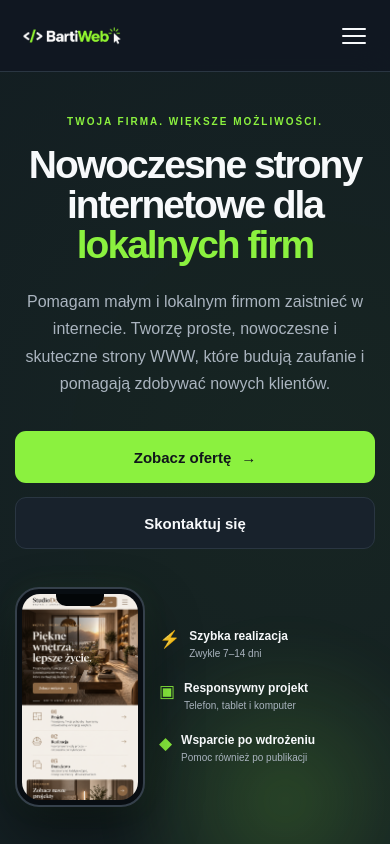
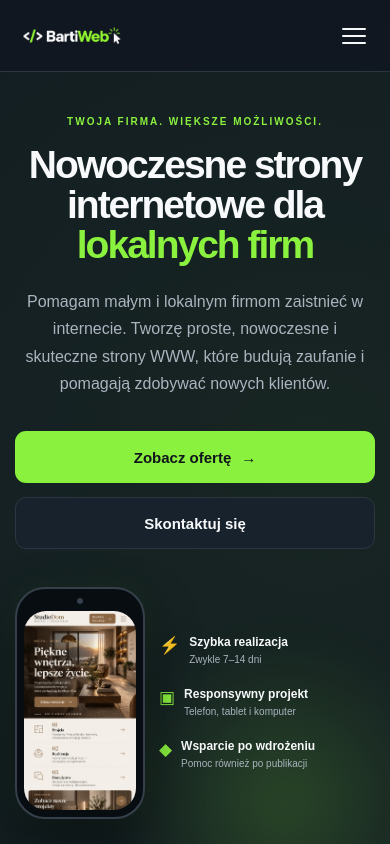
Before and after one commit to ruseksacred/barti-web, a React (Vite) app: page / in a window 390 px wide. Shown: the top 844 px of the page. Built offline with nearby package versions, Linux system fonts and the light colour scheme.

Commit message:
fix mobile device

```diff
--- a/src/components/Hero.tsx
+++ b/src/components/Hero.tsx
@@ -24,10 +24,8 @@ const Hero = () => {
     return (
         <section className="hero" id="start">
             <div className="hero-inner">
-
                 {/* LEWA STRONA */}
                 <div className="hero-content">
-
                     <p className="hero-eyebrow">
                         TWOJA FIRMA. WIĘKSZE MOŻLIWOŚCI.
                     </p>
@@ -82,13 +80,11 @@ const Hero = () => {
 
                 {/* PRAWA STRONA */}
                 <div className="hero-visual">
-
                     <div className="hero-glow" />
 
                     {/* DESKTOP */}
                     <div className="desktop-preview">
                         <div className="browser-frame">
-
                             <div className="browser-frame-top">
                                 <div className="browser-frame-dots">
                                     <span />
@@ -107,14 +103,12 @@ const Hero = () => {
                                     alt="Przykładowa strona internetowa StudioDom"
                                 />
                             </div>
-
                         </div>
                     </div>
 
                     {/* TABLET */}
                     <div className="tablet-preview">
                         <div className="tablet-frame">
-
                             <div className="tablet-camera" />
 
                             <div className="tablet-frame-screen">
@@ -123,17 +117,14 @@ const Hero = () => {
                                     alt="Tabletowa wersja strony StudioDom"
                                 />
                             </div>
-
                         </div>
                     </div>
 
                     {/* MOBILE */}
                     <div className="hero-mobile-showcase">
-
                         <div className="mobile-preview">
                             <div className="phone-frame">
-
-                                <div className="phone-frame-notch" />
+                                <div className="phone-camera" />
 
                                 <div className="phone-frame-screen">
                                     <img
@@ -141,7 +132,6 @@ const Hero = () => {
                                         alt="Mobilna wersja strony StudioDom"
                                     />
                                 </div>
-
                             </div>
                         </div>
 
@@ -162,11 +152,8 @@ const Hero = () => {
                                 </div>
                             ))}
                         </div>
-
                     </div>
-
                 </div>
-
             </div>
         </section>
     );
--- a/src/styles/hero.css
+++ b/src/styles/hero.css
@@ -524,19 +524,27 @@
     }
 
     .phone-frame {
-        max-width: 140px;
-        padding: 5px;
-        border-radius: 24px;
+        position: relative;
+        width: 100%;
+        padding: 7px;
+        background: #080d12;
+        border: 2px solid #35404b;
+        border-radius: 30px;
+        box-shadow: 0 25px 55px rgba(0, 0, 0, 0.45), 0 0 30px rgba(139, 241, 63, 0.06);
     }
 
     .phone-frame-screen {
-        border-radius: 18px;
+        overflow: hidden;
+        border-radius: 22px;
+        background: #111820;
     }
 
-    .phone-frame-notch {
-        width: 48px;
-        height: 12px;
-        top: 5px;
+    .phone-camera {
+        width: 6px;
+        height: 6px;
+        margin: 2px auto 7px;
+        border-radius: 50%;
+        background: #35404b;
     }
 
     .hero-mobile-features {
```
